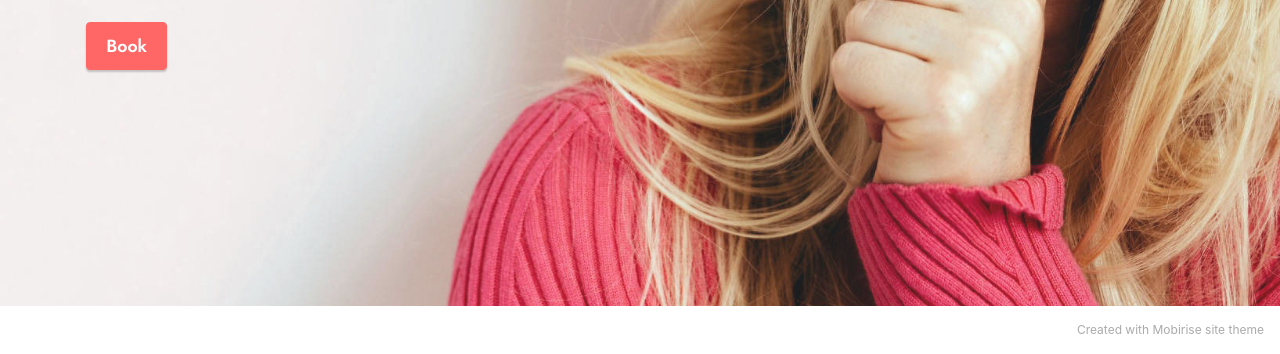
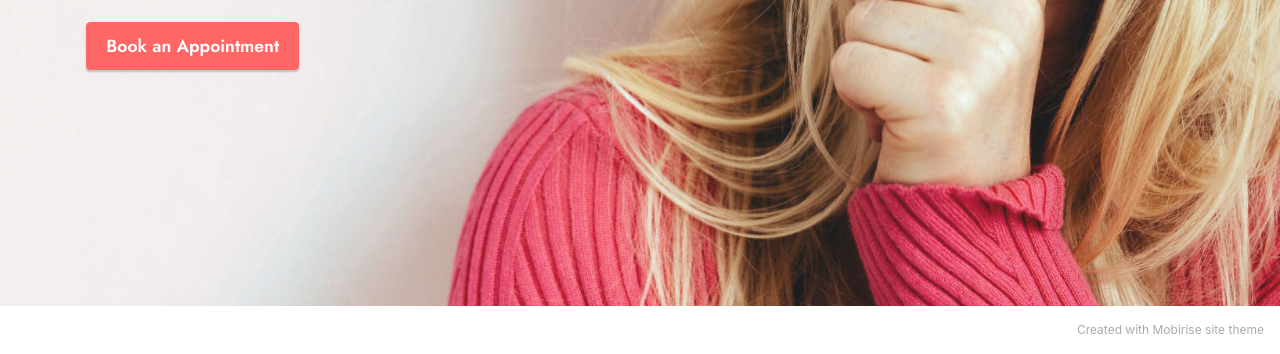
Before and after one commit to Shamir14feb/chitt_Vaani, a plain HTML site: page index.html in a window 1280 px wide. Shown: the part 554-908 px from the top of the page. Drawn offline with Linux system fonts and the light colour scheme.

Commit message:
Update index.html

```diff
--- a/index.html
+++ b/index.html
@@ -74,7 +74,7 @@
                 <h1 class="mbr-section-title mbr-fonts-style mb-3 display-1"><strong>Create your first website</strong></h1>
 
                 <p class="mbr-text mbr-fonts-style display-7">About us is perfect for non-techies and great for pro-coders for fast prototyping and small customers' projects.</p>
-                <div class="mbr-section-btn mt-3"><a class="btn btn-secondary display-4" href="https://mobiri.se">Book</a></div>
+                <div class="mbr-section-btn mt-3"><a class="btn btn-secondary display-4" href="https://mobiri.se">Book an Appointment</a></div>
             </div>
         </div>
     </div>
```
